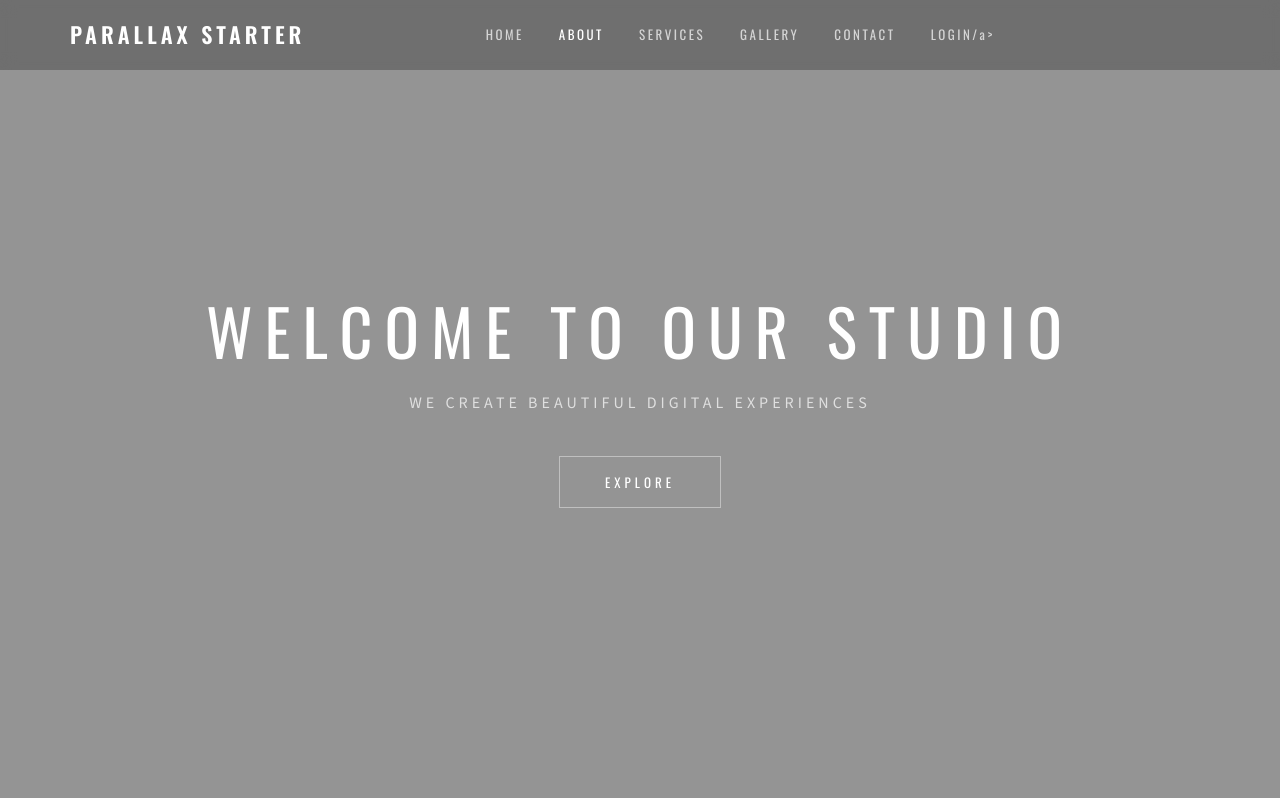
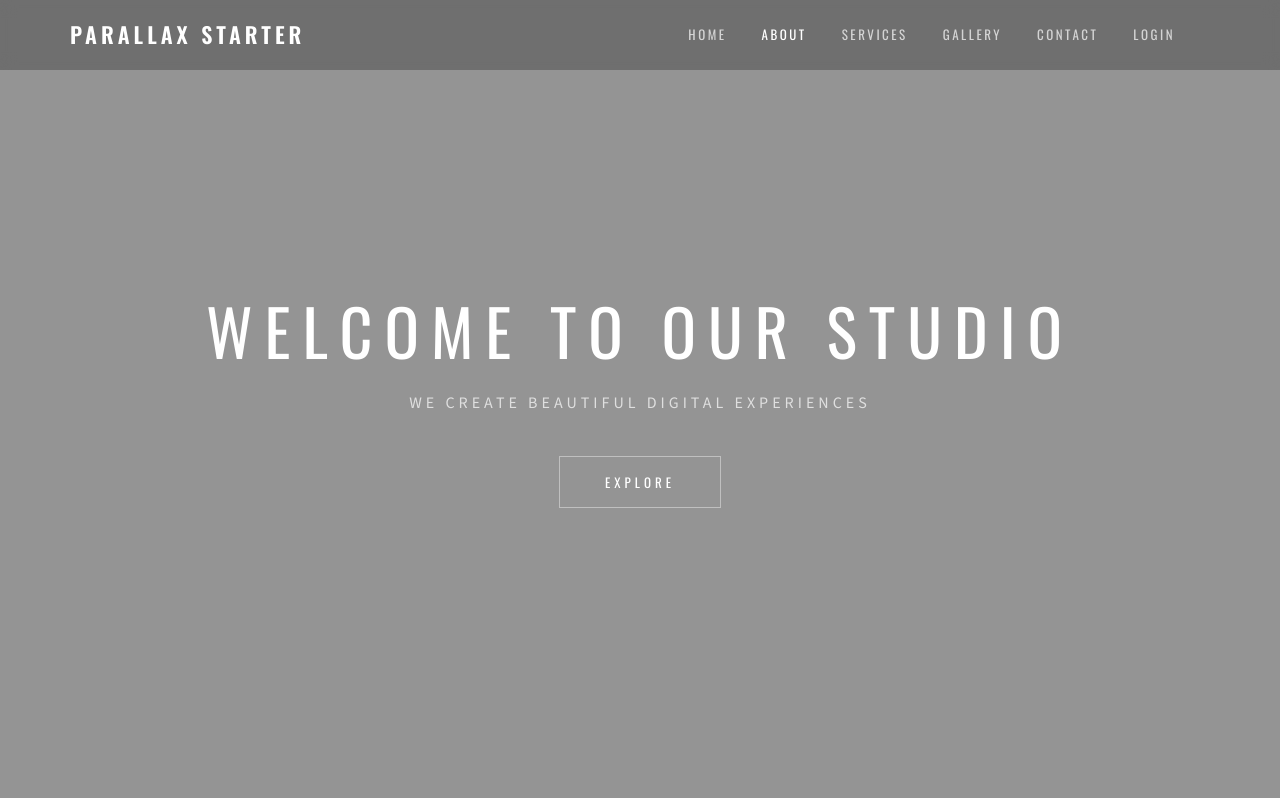
Before and after one commit to nnstar-rin/hystori, a plain HTML site: page index.html in a window 1280 px wide. Shown: the top 798 px of the page. Drawn offline with nearby package versions, Linux system fonts and the light colour scheme.

Commit message:
Update index.html

```diff
--- a/index.html
+++ b/index.html
@@ -35,7 +35,7 @@ https://templatemo.com/tm-612-parallax-starter
                 <li><a href="#services">SERVICES</a></li>
                 <li><a href="#gallery">GALLERY</a></li>
                 <li><a href="#contact">CONTACT</a></li>
-                <li><a href="login/index.html" class="nav-cta">LOGIN/a><li>
+                <li><a href="login/index.html" class="nav-cta">LOGIN</a><li>
             </ul>
         </div>
     </nav>
```
